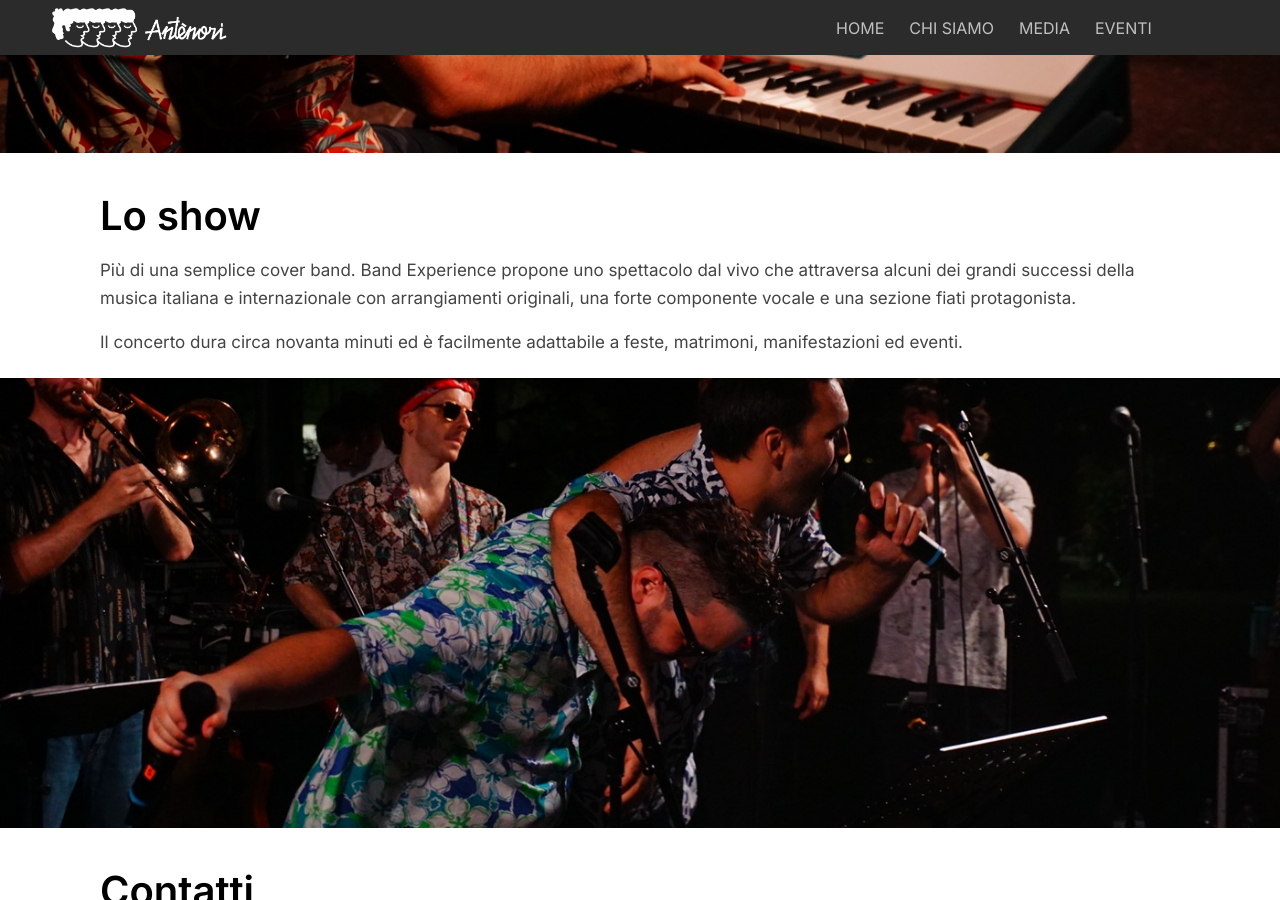
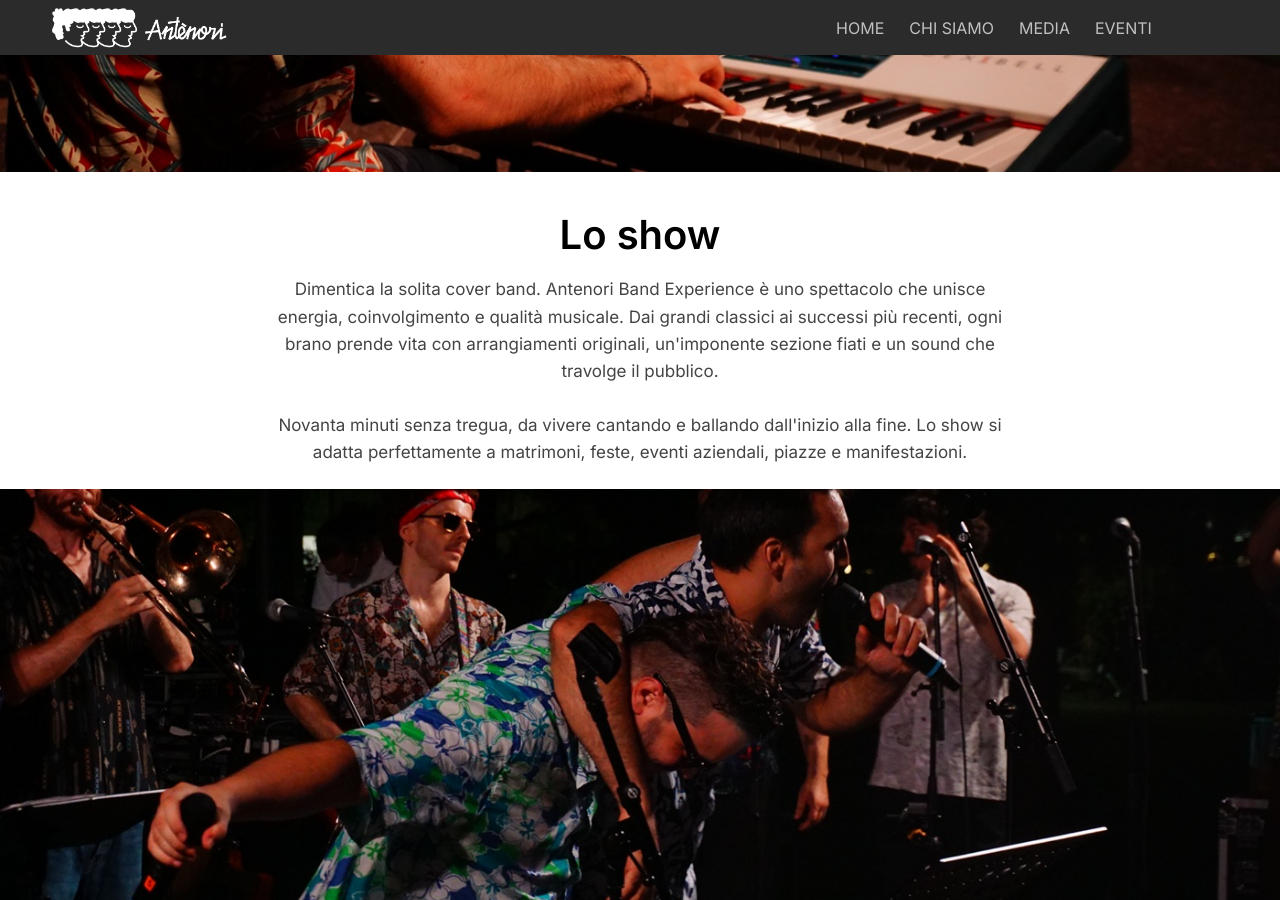
Before and after one commit to antenori-choir/antenori-choir.github.io, a Jekyll site: the page built from it/band2.md, in a window 1280 px wide and 900 px high, scrolled down 1844 px. Built offline with Jekyll 4.4.1, drawn with Linux system fonts in a browser that asks for light colours; some of the changed text lies outside the part shown.

Commit message:
fix bug4

```diff
--- a/it/band2.md
+++ b/it/band2.md
@@ -18,11 +18,10 @@
 
 <div class="container narrow">
 
-<h2>Quando il coro incontra la band.</h2>
+<h2>⭍ The rock side of the Choir ⭍</h2>
 
 <p>
-Voci, sezione fiati, tastiere, chitarre, basso e batteria danno vita a uno spettacolo
-coinvolgente, costruito per condividere energia, emozioni e divertimento con il pubblico.
+Fiati incandescenti, voci che conquistano, chitarre che mordono, tastiere che riempiono l'aria e un basso che ti trascina in pista senza possibilità di fuga.
 </p>
 
 </div>
@@ -37,7 +36,7 @@
       <iframe
         width="100%"
         height="350"
-        src="https://www.youtube.com/embed/DbvHxfNIcyk?rel=0&modestbranding=1"
+        src="https://youtube.com/shorts/b33TiiQ4TXg"
         title="Coro Antènori"
         frameborder="0"
         allowfullscreen>
@@ -55,23 +54,18 @@
 
 </section>
 
-<section>
+<section class="band-intro">
 
 <div class="container narrow">
 
 <h2>Lo show</h2>
 
 <p>
-Più di una semplice cover band.
-Band Experience propone uno spettacolo dal vivo che attraversa alcuni dei grandi
-successi della musica italiana e internazionale con arrangiamenti originali,
-una forte componente vocale e una sezione fiati protagonista.
+Dimentica la solita cover band. Antenori Band Experience è uno spettacolo che unisce energia, coinvolgimento e qualità musicale. Dai grandi classici ai successi più recenti, ogni brano prende vita con arrangiamenti originali, un'imponente sezione fiati e un sound che travolge il pubblico.
+<br><br>
+Novanta minuti senza tregua, da vivere cantando e ballando dall'inizio alla fine. Lo show si adatta perfettamente a matrimoni, feste, eventi aziendali, piazze e manifestazioni.
 </p>
 
-<p>
-Il concerto dura circa novanta minuti ed è facilmente adattabile a feste,
-matrimoni, manifestazioni ed eventi.
-</p>
 
 </div>
 
```
